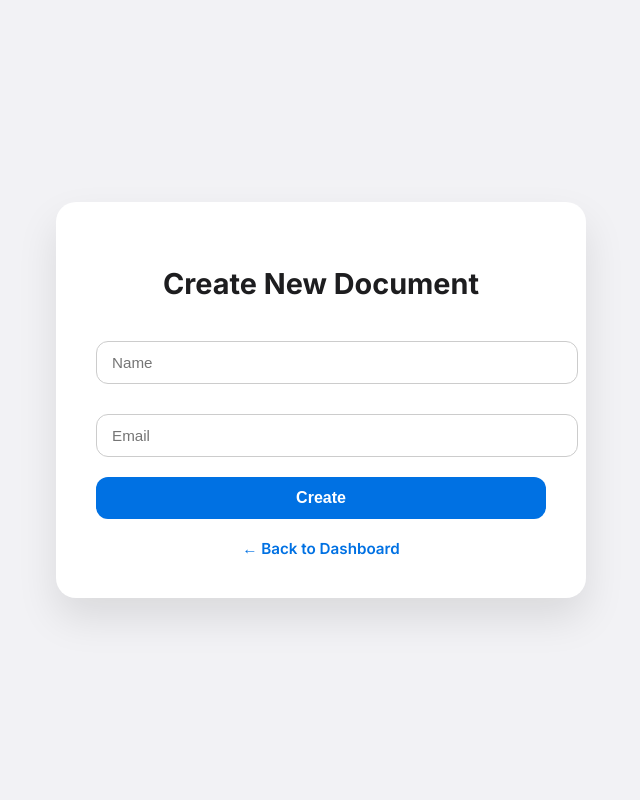
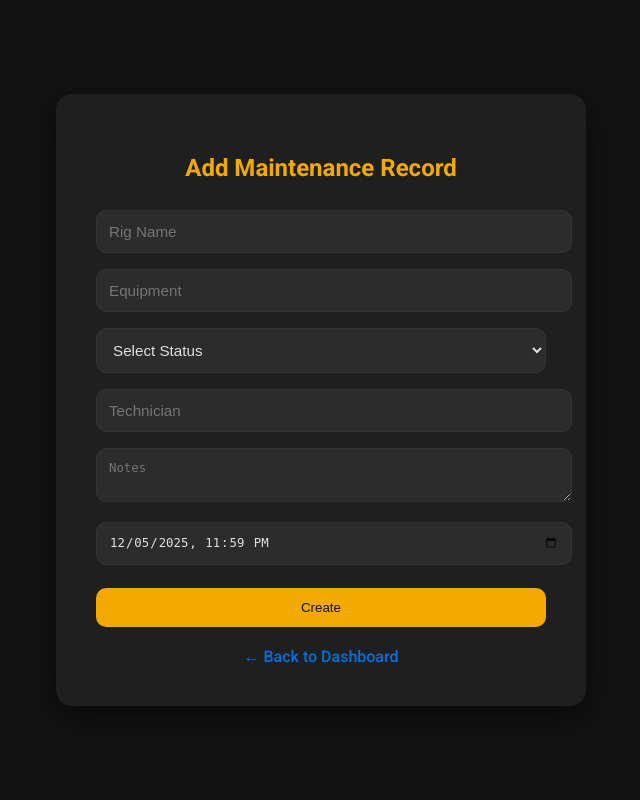
Before and after one commit to nabee1mahmood/Distributed-Final-Project, a PHP site: page /create.php in a window 1280 px wide. Shown: the whole page, without its empty margins (319-959 px from the left). Run offline with PHP 8.4, Linux system fonts and the light colour scheme.

Commit message:
Refactor create.php for maintenance record submission

```diff
--- a/src/create.php
+++ b/src/create.php
@@ -1,17 +1,23 @@
 <?php
-// CouchDB connection info
-$url = "http://admin:admin@192.168.49.2:30084/testdb"; // DB URL
-
-$message = ''; // Message to display after submission
+$url = "http://admin:admin@192.168.49.2:30084/testdb";
+$message = '';
 
 if ($_SERVER['REQUEST_METHOD'] === 'POST') {
-    $name  = $_POST['name'] ?? '';
-    $email = $_POST['email'] ?? '';
+    $rig        = $_POST['rig'] ?? '';
+    $equipment  = $_POST['equipment'] ?? '';
+    $status     = $_POST['status'] ?? '';
+    $technician = $_POST['technician'] ?? '';
+    $notes      = $_POST['notes'] ?? '';
+    $timestamp  = $_POST['timestamp'] ?? date('c');
 
-    if ($name && $email) {
+    if ($rig && $equipment && $status && $technician) {
         $data = json_encode([
-            'name'  => $name,
-            'email' => $email
+            "rig"       => $rig,
+            "equipment" => $equipment,
+            "status"    => $status,
+            "technician"=> $technician,
+            "notes"     => $notes,
+            "timestamp" => $timestamp
         ]);
 
         $ch = curl_init("$url");
@@ -25,13 +31,13 @@ if ($_SERVER['REQUEST_METHOD'] === 'POST') {
         $httpCode = curl_getinfo($ch, CURLINFO_HTTP_CODE);
 
         if ($httpCode === 201) {
-            $message = "✅ Document created successfully!";
-            header("Refresh:1; url=index.php");
+            header("Location: index.php");
+            exit;
         } else {
-            $message = "❌ Failed to create document. Response: " . $response;
+            $message = "❌ Failed to create record: $response";
         }
     } else {
-        $message = "⚠ Name and Email are required!";
+        $message = "⚠ Rig, Equipment, Status, and Technician are required!";
     }
 }
 ?>
@@ -41,110 +47,46 @@ if ($_SERVER['REQUEST_METHOD'] === 'POST') {
 <head>
 <meta charset="UTF-8">
 <meta name="viewport" content="width=device-width, initial-scale=1.0">
-<title>Create New Document</title>
-<!-- Google Fonts -->
-<link href="https://fonts.googleapis.com/css2?family=Inter:wght@400;600;700&display=swap" rel="stylesheet">
+<title>Add Maintenance Record</title>
+<link href="https://fonts.googleapis.com/css2?family=Roboto:wght@400;500;700&display=swap" rel="stylesheet">
 <style>
-    body {
-        margin: 0;
-        font-family: 'Inter', sans-serif;
-        background: #f2f2f5;
-        color: #1d1d1f;
-        display: flex;
-        justify-content: center;
-        align-items: center;
-        min-height: 100vh;
-    }
-
-    .card {
-        background: #fff;
-        padding: 40px;
-        border-radius: 20px;
-        box-shadow: 0 20px 40px rgba(0,0,0,0.1);
-        max-width: 450px;
-        width: 100%;
-        text-align: center;
-    }
-
-    h2 {
-        font-weight: 700;
-        margin-bottom: 30px;
-        font-size: 1.8em;
-        color: #1d1d1f;
-    }
-
-    .message {
-        font-weight: 600;
-        margin-bottom: 20px;
-        font-size: 0.95em;
-        color: #1d1d1f;
-    }
-
-    input[type=text], input[type=email] {
-        width: 100%;
-        padding: 12px 15px;
-        margin: 10px 0 20px 0;
-        border-radius: 12px;
-        border: 1px solid #ccc;
-        font-size: 0.95em;
-        transition: all 0.2s ease-in-out;
-    }
-
-    input[type=text]:focus, input[type=email]:focus {
-        border-color: #0071e3;
-        outline: none;
-        box-shadow: 0 0 5px rgba(0,113,227,0.3);
-    }
-
-    button {
-        width: 100%;
-        padding: 12px;
-        font-weight: 600;
-        font-size: 1em;
-        border-radius: 12px;
-        border: none;
-        background: #0071e3;
-        color: #fff;
-        cursor: pointer;
-        transition: background 0.2s ease-in-out;
-    }
-
-    button:hover {
-        background: #005bb5;
-    }
-
-    a {
-        display: inline-block;
-        margin-top: 20px;
-        color: #0071e3;
-        text-decoration: none;
-        font-weight: 600;
-        font-size: 0.95em;
-        transition: color 0.2s ease-in-out;
-    }
-
-    a:hover {
-        color: #005bb5;
-    }
+body { margin:0; font-family:'Roboto',sans-serif; background:#121212; color:#e0e0e0; display:flex; justify-content:center; align-items:center; min-height:100vh; }
+.card { background:#1f1f1f; padding:40px; border-radius:16px; width:450px; box-shadow:0 10px 30px rgba(0,0,0,0.5); text-align:center; }
+h2 { color:#f2a900; margin-bottom:20px; }
+input, select, textarea { width:100%; padding:12px; margin:8px 0; border-radius:10px; border:1px solid #333; background:#2c2c2c; color:#e0e0e0; font-size:0.95em; }
+textarea { resize: vertical; }
+button { margin-top:15px; width:100%; padding:12px; border:none; border-radius:10px; background:#f2a900; color:#121212; font-weight:500; cursor:pointer; }
+button:hover { background:#d18e00; }
+a { display:block; margin-top:20px; color:#0071e3; text-decoration:none; font-weight:500; }
+a:hover { color:#005bb5; }
+.message { margin-bottom:15px; font-size:0.95em; color:#ffb74d; }
 </style>
 </head>
 <body>
 
 <div class="card">
-    <h2>Create New Document</h2>
+<h2>Add Maintenance Record</h2>
 
-    <?php if($message): ?>
-        <p class="message"><?php echo htmlspecialchars($message); ?></p>
-    <?php endif; ?>
+<?php if($message): ?><p class="message"><?php echo htmlspecialchars($message); ?></p><?php endif; ?>
 
-    <form method="post" action="">
-        <input type="text" name="name" placeholder="Name" required>
-        <input type="email" name="email" placeholder="Email" required>
-        <button type="submit">Create</button>
-    </form>
+<form method="post">
+    <input type="text" name="rig" placeholder="Rig Name" required>
+    <input type="text" name="equipment" placeholder="Equipment" required>
+    <select name="status" required>
+        <option value="">Select Status</option>
+        <option value="Operational">Operational</option>
+        <option value="Maintenance">Maintenance</option>
+        <option value="Offline">Offline</option>
+        <option value="Inspection">Inspection</option>
+    </select>
+    <input type="text" name="technician" placeholder="Technician" required>
+    <textarea name="notes" placeholder="Notes"></textarea>
+    <input type="datetime-local" name="timestamp" value="<?php echo date('Y-m-d\TH:i'); ?>">
 
-    <a href="index.php">← Back to Dashboard</a>
+    <button type="submit">Create</button>
+</form>
+
+<a href="index.php">← Back to Dashboard</a>
 </div>
-
 </body>
 </html>
```
